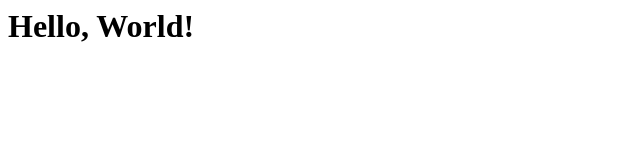
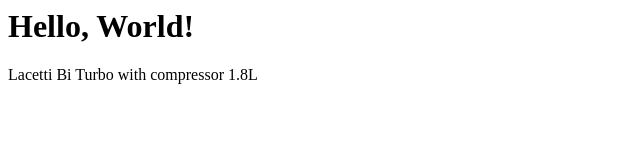
Before and after one commit to botirs4s/sws444, a plain HTML site: page index.html in a window 1280 px wide. Shown: the whole page, without its empty margins (0-640 px from the left). Drawn offline with Linux system fonts and the light colour scheme.

Commit message:
Update index.html

```diff
--- a/index.html
+++ b/index.html
@@ -5,5 +5,6 @@
   </head>
   <body>
     <h1>Hello, World!</h1>
+    <p>Lacetti Bi Turbo with compressor 1.8L</p>
   </body>
 </html>
```
